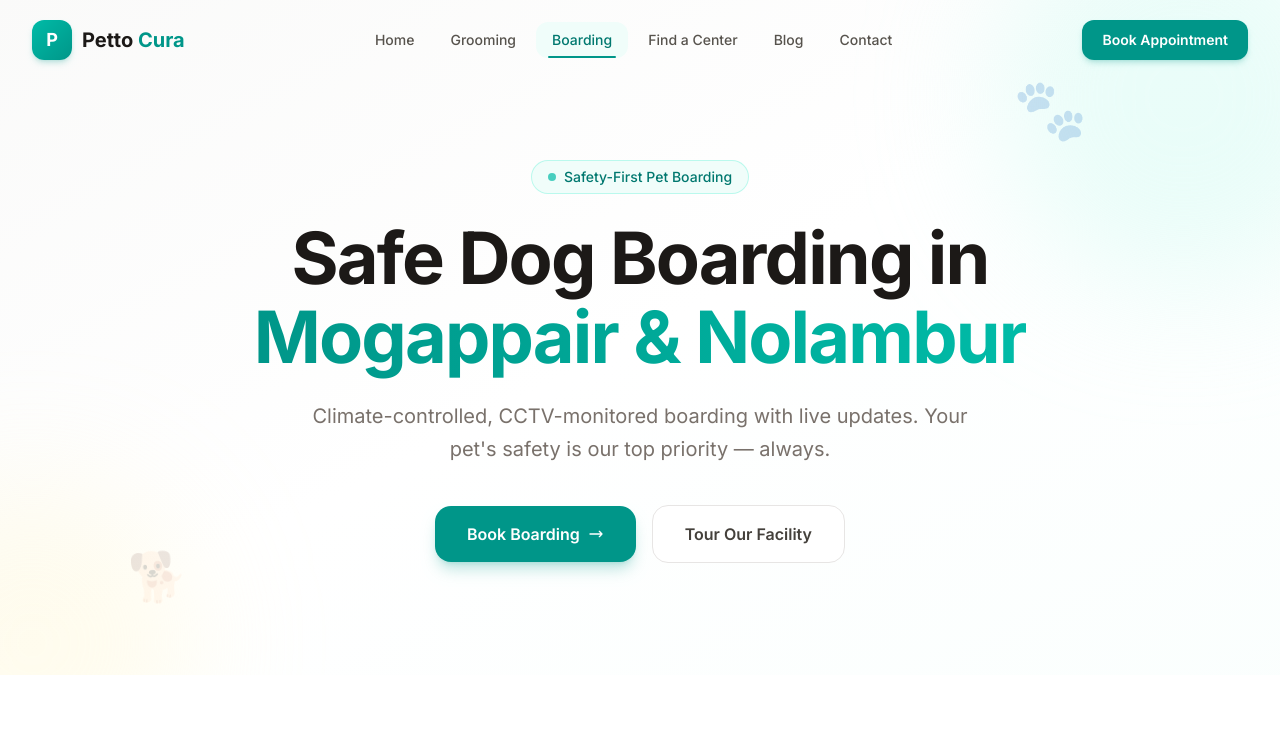
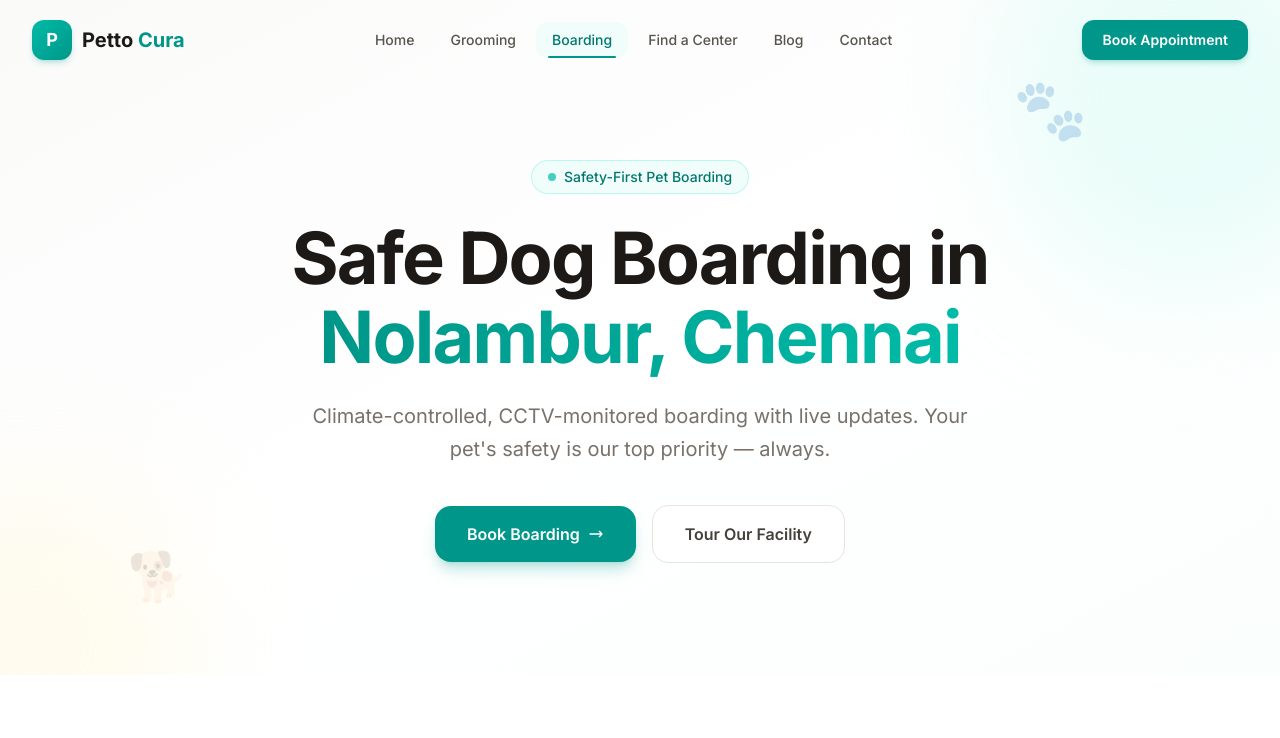
Before and after one commit to aphidsgroup/pettocura, a Next.js app: page /boarding in a window 1280 px wide. Shown: the top 738 px of the page. Built offline with nearby package versions, Linux system fonts and the light colour scheme.

Commit message:
fix: update all references to Nolambur only - remove Mogappair stores

```diff
--- a/src/app/boarding/BoardingContent.tsx
+++ b/src/app/boarding/BoardingContent.tsx
@@ -27,7 +27,7 @@ const quickAnswers = [
 const keyFacts = [
   { label: 'Services', value: 'Overnight Boarding, Premium Suite, Daycare, Extended Stay (7+ days)' },
   { label: 'Price Range', value: '₹599/day (Daycare) – ₹1,799/night (Premium Suite)' },
-  { label: 'Location', value: 'Nolambur & Mogappair, Chennai, Tamil Nadu' },
+  { label: 'Location', value: 'Nolambur, Chennai, Tamil Nadu' },
   { label: 'Safety Features', value: '24/7 CCTV, Climate Control, Vet On-Call, Fire Safety' },
   { label: 'Updates', value: 'WhatsApp photo/video updates; live webcam for Premium Suite' },
   { label: 'Meals', value: '3 meals/day (customizable to pet\'s diet)' },
@@ -59,7 +59,7 @@ export default function BoardingContent() {
         <HeroSection
           badge="Safety-First Pet Boarding"
           title="Safe Dog Boarding in"
-          highlight="Mogappair & Nolambur"
+          highlight="Nolambur, Chennai"
           subtitle="Climate-controlled, CCTV-monitored boarding with live updates. Your pet's safety is our top priority — always."
           ctaText="Book Boarding"
           ctaHref="/contact"
--- a/src/app/boarding/page.tsx
+++ b/src/app/boarding/page.tsx
@@ -3,8 +3,8 @@ import BoardingContent from './BoardingContent';
 
 export const metadata: Metadata = {
   title: 'Pet Boarding — Safe Dog & Cat Boarding in Chennai',
-  description: 'Safe, climate-controlled pet boarding in Nolambur & Mogappair. 24/7 CCTV monitoring, vet on-call, live pet updates. Overnight boarding from ₹999/night.',
-  keywords: ['pet boarding Chennai', 'dog boarding Nolambur', 'safe pet boarding Mogappair', 'cat boarding Chennai', 'pet daycare Chennai'],
+  description: 'Safe, climate-controlled pet boarding in Nolambur, Chennai. 24/7 CCTV monitoring, vet on-call, live pet updates. Overnight boarding from ₹999/night.',
+  keywords: ['pet boarding Chennai', 'dog boarding Nolambur', 'safe pet boarding Chennai', 'cat boarding Chennai', 'pet daycare Chennai'],
   openGraph: {
     title: 'Safe Pet Boarding | Petto Cura Chennai',
     description: 'Climate-controlled boarding with 24/7 CCTV and live updates. From ₹999/night.',
--- a/src/app/contact/page.tsx
+++ b/src/app/contact/page.tsx
@@ -3,11 +3,11 @@ import ContactContent from './ContactContent';
 
 export const metadata: Metadata = {
   title: 'Contact Us — Book an Appointment',
-  description: 'Contact Petto Cura for pet grooming and boarding appointments. Located in Nolambur & Mogappair, Chennai. Call us or fill out our booking form.',
+  description: 'Contact Petto Cura for pet grooming and boarding appointments. Located in Nolambur, Chennai. Call us or fill out our booking form.',
   keywords: ['contact Petto Cura', 'book pet grooming', 'pet boarding appointment Chennai', 'pet care Nolambur contact'],
   openGraph: {
     title: 'Contact Petto Cura | Book Appointment',
-    description: 'Book your pet grooming or boarding appointment. Nolambur & Mogappair, Chennai.',
+    description: 'Book your pet grooming or boarding appointment. Nolambur, Chennai.',
     url: 'https://pettocura.com/contact',
   },
 };
--- a/src/app/find-a-center/FindCenterContent.tsx
+++ b/src/app/find-a-center/FindCenterContent.tsx
@@ -22,7 +22,7 @@ export default function FindCenterContent() {
           <AnimatedSection>
             <span className="text-teal-600 text-sm font-semibold uppercase tracking-wider">Our Locations</span>
             <h1 className="mt-3 text-4xl lg:text-5xl font-bold text-stone-900">Find a Center Near You</h1>
-            <p className="mt-4 text-stone-500 max-w-2xl mx-auto">Visit our premium pet care centers in Nolambur & Mogappair, Chennai. Walk-ins welcome!</p>
+            <p className="mt-4 text-stone-500 max-w-2xl mx-auto">Visit our premium pet care center in Nolambur, Chennai. Walk-ins welcome!</p>
           </AnimatedSection>
         </div>
         </section>
--- a/src/app/find-a-center/page.tsx
+++ b/src/app/find-a-center/page.tsx
@@ -2,12 +2,12 @@ import type { Metadata } from 'next';
 import FindCenterContent from './FindCenterContent';
 
 export const metadata: Metadata = {
-  title: 'Find a Center — Pet Care Centers in Nolambur & Mogappair',
-  description: 'Find Petto Cura pet care centers near you in Chennai. Locations in Nolambur and Mogappair East with full grooming and boarding services.',
-  keywords: ['pet care center Nolambur', 'pet grooming center Mogappair', 'pet boarding near me Chennai', 'Petto Cura locations'],
+  title: 'Find a Center — Pet Care Center in Nolambur, Chennai',
+  description: 'Find Petto Cura pet care center in Nolambur, Chennai. Full grooming and boarding services available.',
+  keywords: ['pet care center Nolambur', 'pet grooming center Chennai', 'pet boarding near me Chennai', 'Petto Cura locations'],
   openGraph: {
     title: 'Find a Petto Cura Center | Chennai',
-    description: 'Locate our pet care centers in Nolambur & Mogappair, Chennai.',
+    description: 'Locate our pet care center in Nolambur, Chennai.',
     url: 'https://pettocura.com/find-a-center',
   },
 };
--- a/src/app/grooming/GroomingContent.tsx
+++ b/src/app/grooming/GroomingContent.tsx
@@ -20,14 +20,14 @@ const groomingFaqs = [
 
 const quickAnswers = [
   { question: 'What is the cost of pet grooming at Petto Cura, Chennai?', answer: 'Our grooming services start at ₹599 for Basic Bath & Brush and go up to ₹1,999 for our premium Spa & De-shedding package. Full Body Grooming is ₹1,499. All packages include breed-specific care.' },
-  { question: 'Where is Petto Cura\'s grooming center located?', answer: 'We have grooming centers in Nolambur (Plot.No.6, Door.No.4, M.C.K Layout, Chennai - 600095) and Mogappair East (45, Golden Flats Road, Chennai - 600037). Both centers are open 7 days a week.' },
+  { question: 'Where is Petto Cura\'s grooming center located?', answer: 'Our grooming center is in Nolambur (Plot.No.6, Door.No.4, M.C.K Layout, Chennai - 600095). We are open 7 days a week from 8 AM to 8 PM.' },
   { question: 'Is Petto Cura\'s grooming safe for puppies?', answer: 'Absolutely. Our Puppy First Groom package (₹599) is designed for puppies aged 3-6 months. We use puppy-safe, hypoallergenic products and gentle handling techniques with positive reinforcement.' },
 ];
 
 const keyFacts = [
   { label: 'Services', value: 'Full Body Grooming, Spa & De-shedding, Basic Bath & Brush, Puppy First Groom' },
   { label: 'Price Range', value: '₹599 – ₹1,999 per session' },
-  { label: 'Location', value: 'Nolambur & Mogappair, Chennai, Tamil Nadu' },
+  { label: 'Location', value: 'Nolambur, Chennai, Tamil Nadu' },
   { label: 'Animals Served', value: 'Dogs & Cats of all breeds and sizes' },
   { label: 'Products Used', value: 'pH-balanced, vet-approved, cruelty-free' },
   { label: 'Appointment Required', value: 'Recommended but walk-ins accepted' },
--- a/src/app/grooming/page.tsx
+++ b/src/app/grooming/page.tsx
@@ -3,11 +3,11 @@ import GroomingContent from './GroomingContent';
 
 export const metadata: Metadata = {
   title: 'Pet Grooming Services — Premium Dog & Cat Grooming in Chennai',
-  description: 'Professional pet grooming in Nolambur & Mogappair, Chennai. Full body grooming, spa, de-shedding, and puppy grooming by certified groomers. Starting at ₹599.',
-  keywords: ['pet grooming Chennai', 'dog grooming Nolambur', 'cat grooming Mogappair', 'pet spa Chennai', 'premium pet grooming near me'],
+  description: 'Professional pet grooming in Nolambur, Chennai. Full body grooming, spa, de-shedding, and puppy grooming by certified groomers. Starting at ₹599.',
+  keywords: ['pet grooming Chennai', 'dog grooming Nolambur', 'cat grooming Nolambur', 'pet spa Chennai', 'premium pet grooming near me'],
   openGraph: {
     title: 'Pet Grooming Services | Petto Cura Chennai',
-    description: 'Professional pet grooming in Nolambur & Mogappair. Full body grooming, spa, de-shedding starting at ₹599.',
+    description: 'Professional pet grooming in Nolambur, Chennai. Full body grooming, spa, de-shedding starting at ₹599.',
     url: 'https://pettocura.com/grooming',
   },
 };
--- a/src/app/layout.tsx
+++ b/src/app/layout.tsx
@@ -16,10 +16,10 @@ export const metadata: Metadata = {
     default: 'Petto Cura — Premium Pet Grooming & Boarding in Chennai',
     template: '%s | Petto Cura',
   },
-  description: 'Premium pet grooming and boarding services in Nolambur & Mogappair, Chennai. Certified groomers, safe boarding, and 24/7 live pet updates. Book your appointment today.',
+  description: 'Premium pet grooming and boarding services in Nolambur, Chennai. Certified groomers, safe boarding, and 24/7 live pet updates. Book your appointment today.',
   keywords: [
     'pet grooming Chennai', 'dog boarding Chennai', 'pet care Nolambur',
-    'dog grooming Mogappair', 'pet boarding Mogappair', 'pet spa Chennai',
+    'dog grooming Nolambur', 'pet boarding Nolambur', 'pet spa Chennai',
     'premium pet grooming', 'safe dog boarding', 'pet daycare Chennai',
     'Petto Cura', 'pet grooming near me', 'best pet grooming Chennai',
   ],
@@ -45,7 +45,7 @@ export const metadata: Metadata = {
   twitter: {
     card: 'summary_large_image',
     title: 'Petto Cura — Premium Pet Care in Chennai',
-    description: 'Premium pet grooming & boarding in Nolambur & Mogappair. Book now!',
+    description: 'Premium pet grooming & boarding in Nolambur, Chennai. Book now!',
     images: ['/og-image.png'],
   },
   robots: {
--- a/src/app/page.tsx
+++ b/src/app/page.tsx
@@ -10,7 +10,7 @@ import { SectionGate } from '@/components/SectionGate';
 const services = [
   { icon: '✂️', title: 'Pet Grooming', desc: 'Full body grooming, spa treatments, and puppy-first grooms by certified professionals.', href: '/grooming', color: 'from-teal-400 to-teal-500' },
   { icon: '🏠', title: 'Pet Boarding', desc: 'Safe, CCTV-monitored boarding with climate control and 24/7 vet access.', href: '/boarding', color: 'from-amber-400 to-orange-400' },
-  { icon: '📍', title: 'Find a Center', desc: 'Locate our pet care centers in Nolambur & Mogappair, Chennai.', href: '/find-a-center', color: 'from-violet-400 to-purple-500' },
+  { icon: '📍', title: 'Find a Center', desc: 'Locate our pet care center in Nolambur, Chennai.', href: '/find-a-center', color: 'from-violet-400 to-purple-500' },
 ];
 
 const trustSignals = [
@@ -34,7 +34,7 @@ export default function HomePage() {
     <PageGate pageKey="home">
       <SectionGate id="home-hero">
         <HeroSection
-          badge="Now Open in Nolambur & Mogappair"
+          badge="Now Open in Nolambur, Chennai"
           title="Where Every Tail Wags With"
           highlight="Joy"
           subtitle="Premium pet grooming, boarding, and daycare that your furry family members deserve. Certified care in the heart of Chennai."
--- a/src/components/Footer.tsx
+++ b/src/components/Footer.tsx
@@ -112,7 +112,7 @@ export default function Footer() {
           </p>
           <div className="flex items-center gap-2 text-stone-500 text-sm">
             <span className="w-2 h-2 rounded-full bg-teal-500 animate-pulse" />
-            Serving Nolambur, Mogappair & Chennai
+            Serving Nolambur, Chennai
           </div>
         </div>
       </div>
--- a/src/data/defaults.ts
+++ b/src/data/defaults.ts
@@ -44,26 +44,6 @@ export const defaultStores: StoreLocation[] = [
     phone: '+91 98765 43210',
     status: 'open',
     hours: '8:00 AM – 8:00 PM',
-  },
-  {
-    id: 'store-2',
-    title: 'Petto Cura — Mogappair East',
-    address: '45, Golden Flats Road, Mogappair East, Chennai - 600037',
-    lat: 13.0827,
-    lng: 80.1773,
-    phone: '+91 98765 43211',
-    status: 'open',
-    hours: '9:00 AM – 7:00 PM',
-  },
-  {
-    id: 'store-3',
-    title: 'Petto Cura — Mogappair West',
-    address: '78, Anna Nagar West Extension, Mogappair West, Chennai - 600037',
-    lat: 13.0790,
-    lng: 80.1650,
-    phone: '+91 98765 43212',
-    status: 'closed',
-    hours: 'Temporarily Closed',
   },
 ];
 
--- a/src/lib/schema.ts
+++ b/src/lib/schema.ts
@@ -4,7 +4,7 @@ export function generateLocalBusinessSchema() {
     '@type': 'LocalBusiness',
     '@id': 'https://pettocura.com',
     name: 'Petto Cura',
-    description: 'Premium pet grooming and boarding services in Chennai. Professional pet care in Nolambur and Mogappair with certified groomers and safe boarding facilities.',
+    description: 'Premium pet grooming and boarding services in Nolambur, Chennai. Professional pet care with certified groomers and safe boarding facilities.',
     url: 'https://pettocura.com',
     telephone: '+91-98765-43210',
     email: 'hello@pettocura.com',
@@ -31,7 +31,6 @@ export function generateLocalBusinessSchema() {
     areaServed: [
       { '@type': 'City', name: 'Chennai' },
       { '@type': 'Place', name: 'Nolambur' },
-      { '@type': 'Place', name: 'Mogappair' },
     ],
     hasOfferCatalog: {
       '@type': 'OfferCatalog',
```
